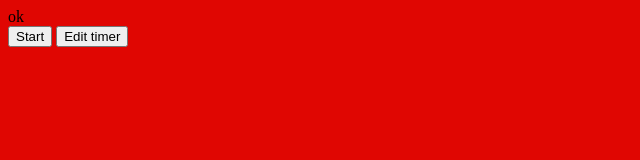
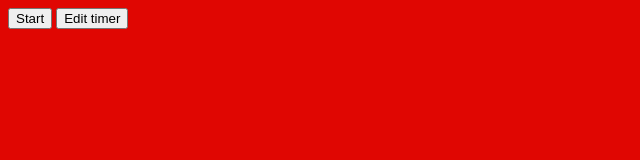
Before and after one commit to Savagnnusen/pomadoro_projekt, a website: page HTML/index.html in a window 1280 px wide. Shown: the whole page, without its empty margins (0-640 px from the left). Drawn offline with Linux system fonts and the light colour scheme.

Commit message:
add node setupp and update html

```diff
--- a/HTML/index.html
+++ b/HTML/index.html
@@ -10,7 +10,7 @@
 
 <body>
     <nav>
-ok
+
     </nav>
 
     <main>
```
Also changed, not shown: package.json (added, +20 -0 lines).
